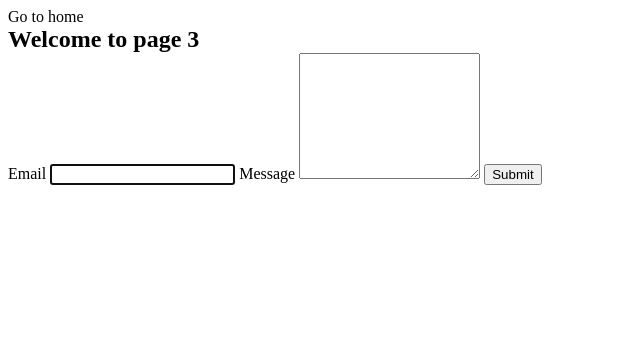
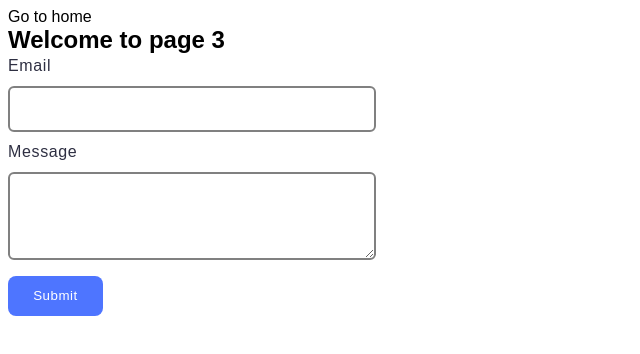
Before and after one commit to kkaammiillaa/goit-js-hw-09, a website built with Vite: page src/2-form.html in a window 1280 px wide. Shown: the whole page, without its empty margins (0-640 px from the left). Built offline with nearby package versions, Linux system fonts and the light colour scheme.

Commit message:
do task 2

```diff
--- a/src/2-form.html
+++ b/src/2-form.html
@@ -14,13 +14,13 @@
       <form class="feedback-form" autocomplete="off">
         <label>
           Email
-          <input type="email" name="email" autofocus />
+          <input class="email input" type="email" name="email" autofocus />
         </label>
         <label>
           Message
-          <textarea name="message" rows="8"></textarea>
+          <textarea class="message input" name="message" rows="8"></textarea>
         </label>
-        <button type="submit">Submit</button>
+        <button class="submit" type="submit">Submit</button>
       </form>
     </section>
     <script type="module" src="./js/2-form.js"></script>
--- a/src/css/2-form.css
+++ b/src/css/2-form.css
@@ -0,0 +1,72 @@
+body {
+  font-family: 'Montserrat', sans-serif;
+  font-size: 16px;
+}
+.feedback-form label {
+  display: block;
+  line-height: 1.5;
+  letter-spacing: 0.04em;
+  color: #2e2f42;
+}
+.input {
+  display: block;
+  width: 360px;
+
+  border: 2px solid #808080;
+  border-radius: 6px;
+  outline: transparent;
+
+  margin-top: 8px;
+
+  transition-property: color;
+  transition-duration: 250ms;
+  transition-timing-function: cubic-bezier(0.4, 0, 0.2, 1);
+}
+.email {
+  height: 40px;
+  margin-bottom: 8px;
+}
+.message {
+  height: 80px;
+  margin-bottom: 16px;
+}
+@media (hover: hover) {
+  .input:hover {
+    border-color: black;
+  }
+}
+.input:active {
+  border-color: #808080;
+}
+.input::placeholder {
+  line-height: 1.5;
+  letter-spacing: 0.04em;
+  color: #2e2f42;
+}
+.submit {
+  display: flex;
+  justify-content: center;
+  align-items: center;
+
+  border-color: transparent;
+  border-radius: 8px;
+
+  padding: 8px 16px;
+  width: 95px;
+  height: 40px;
+  background-color: #4e75ff;
+
+  font-weight: 500;
+  line-height: 1.5;
+  letter-spacing: 0.04em;
+  color: #fff;
+
+  transition-property: color;
+  transition-duration: 250ms;
+  transition-timing-function: cubic-bezier(0.4, 0, 0.2, 1);
+}
+@media (hover: hover) {
+  .submit:hover {
+    background-color: #6c8cff;
+  }
+}
--- a/src/js/2-form.js
+++ b/src/js/2-form.js
@@ -1 +1,37 @@
-console.log('form');
+const form = document.querySelector('.feedback-form');
+const email = document.querySelector('.email');
+const message = document.querySelector('.message');
+const key = 'feedback-form-state';
+
+if (localStorage.getItem(key)) {
+  setPreviousValue();
+}
+const valueObj = JSON.parse(localStorage.getItem(key)) || {};
+
+form.addEventListener('input', saveValue);
+function saveValue(event) {
+  const value = event.target.value;
+  valueObj[event.target.name] = value.trim();
+  localStorage.setItem(key, JSON.stringify(valueObj));
+}
+
+function setPreviousValue() {
+  const previousValues = JSON.parse(localStorage.getItem(key));
+  const previousEmail = previousValues.email;
+  const previousMessage = previousValues.message;
+
+  email.value = previousEmail || '';
+  message.value = previousMessage || '';
+}
+
+form.addEventListener('submit', formSubmit);
+function formSubmit(event) {
+  if (email.value.trim() && message.value.trim()) {
+    event.preventDefault();
+    console.log(valueObj);
+    event.currentTarget.reset();
+    localStorage.removeItem(key);
+  } else {
+    alert('You should fill in the form');
+  }
+}
```
